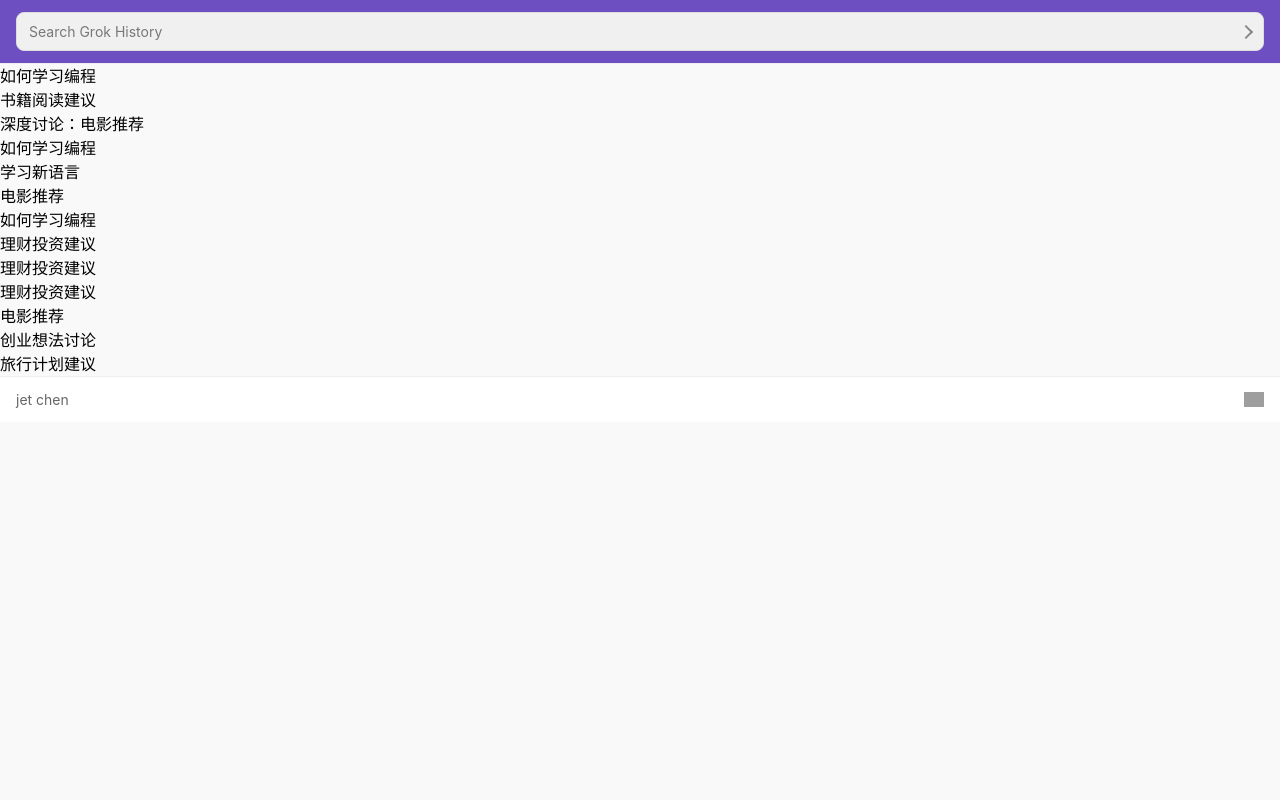
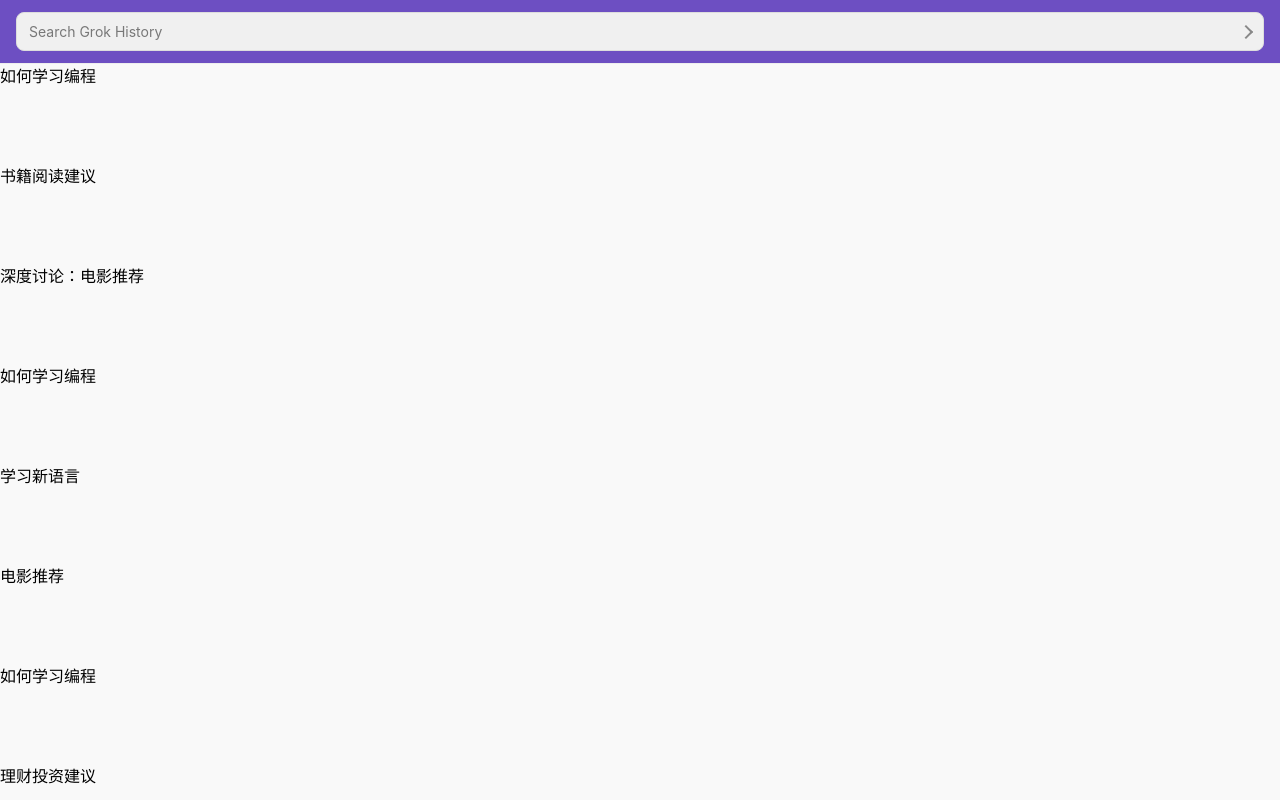
Before and after one commit to jet-isnt-haha/Jchat, a React (Vite) app: page /history in a window 1280 px wide. Built offline with nearby package versions, Linux system fonts and the light colour scheme; grey boxes are pictures that could not be loaded; a web font is replaced by a local one.

Commit message:
feat(typescript): 新增自定义useRowVirtualizer,使chatSessions渲染在history的虚拟列表中

```diff
--- a/src/components/ChatSession.tsx
+++ b/src/components/ChatSession.tsx
@@ -1,7 +1,13 @@
+import type { CSSProperties } from 'react';
 import { useNavigate } from 'react-router-dom';
 import type { ChatSession as _ChatSession } from '~/packages/types/chatType';
 
-const ChatSession = (session: _ChatSession) => {
+interface ChatSessionProps {
+	session: _ChatSession;
+	style?: CSSProperties;
+}
+
+const ChatSession = ({ session, style }: ChatSessionProps) => {
 	const navigate = useNavigate();
 	return (
 		<div
@@ -9,6 +15,7 @@
 			onClick={() => {
 				navigate(`/session/${session.id}`);
 			}}
+			style={style}
 		>
 			{session.title}
 		</div>
--- a/src/components/HistoryBody.tsx
+++ b/src/components/HistoryBody.tsx
@@ -1,14 +1,34 @@
 import { useChatStore } from '@/store/chatStore';
 import '../styles/global.css';
 import ChatSession from './ChatSession';
+import { useRowVirtualizer } from '@/hooks/useRowVirtualizer';
 
 const HistoryBody = () => {
 	const chatSessions = useChatStore().sessions;
+	const { rowVirtualizer, parentRef } = useRowVirtualizer({
+		count: chatSessions.length,
+		estimateSize: 50
+	});
 	return (
-		<main className="history-body">
-			{chatSessions.map((session, index) => (
-				<ChatSession {...session} key={index} />
-			))}
+		<main
+			className="history-body"
+			ref={parentRef}
+			style={{ height: `${rowVirtualizer.getTotalSize()}px` }}
+		>
+			{rowVirtualizer.getVirtualItems().map((virtualItem) => {
+				const session = chatSessions[virtualItem.index];
+
+				return (
+					<ChatSession
+						session={session}
+						style={{
+							height: `${virtualItem.size}px`,
+							transform: `translateY(${virtualItem.start}px)`
+						}}
+						key={virtualItem.key}
+					/>
+				);
+			})}
 		</main>
 	);
 };
--- /dev/null
+++ b/src/hooks/useRowVirtualizer.ts
@@ -0,0 +1,23 @@
+import { useVirtualizer } from '@tanstack/react-virtual';
+import { useRef } from 'react';
+
+type useRowVirtualizerOptions = {
+	count: number;
+	estimateSize: number;
+	overscan?: number;
+};
+
+export const useRowVirtualizer = (options: useRowVirtualizerOptions) => {
+	//滚动容器引用
+	const { count, estimateSize, overscan } = options;
+	const parentRef = useRef<HTMLElement>(null);
+
+	const rowVirtualizer = useVirtualizer({
+		count,
+		estimateSize: () => estimateSize,
+		overscan,
+		getScrollElement: () => parentRef.current
+	});
+
+	return { parentRef, rowVirtualizer };
+};
--- a/src/mocks/chatData.ts
+++ b/src/mocks/chatData.ts
@@ -147,7 +147,7 @@
 	generateSession(), // 普通会话
 	generateLongSession(), // 长对话会话
 
-	...generateMockSessions(10) // 额外3个随机会话
+	...generateMockSessions(1000) // 额外3个随机会话
 ];
 
 // 开发环境下的调试工具
--- a/src/styles/global.css
+++ b/src/styles/global.css
@@ -78,5 +78,9 @@
 }
 
 .history-body {
-	@apply flex flex-col gap-5 p-[25px_22px] h-[700px] overflow-y-auto  scrollbar-thin scrollbar-thumb-[#ddd3f9] scrollbar-track-transparent;
+	@apply flex flex-col gap-5 p-[25px_22px] h-[700px] overflow-y-auto  scrollbar-thin scrollbar-thumb-[#ddd3f9] scrollbar-track-transparent relative;
 }
+
+.session {
+	@apply absolute py-4 px-3 w-full top-0 left-0  bg-[#fff]  max-w-[100%] border-2 border-[#f6f2ff];
+}
```
Also changed, not shown: 1 other file (tests, documents, lock files or other folders).
